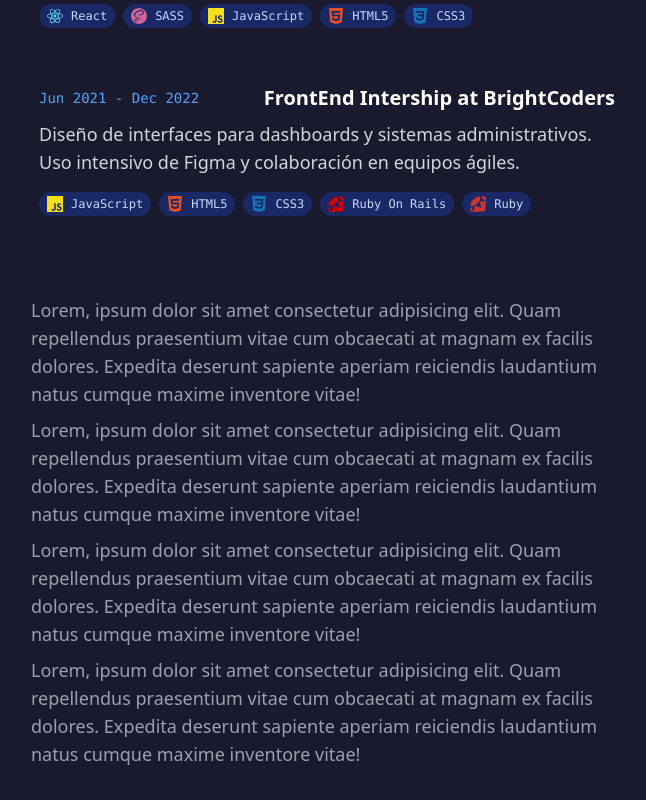
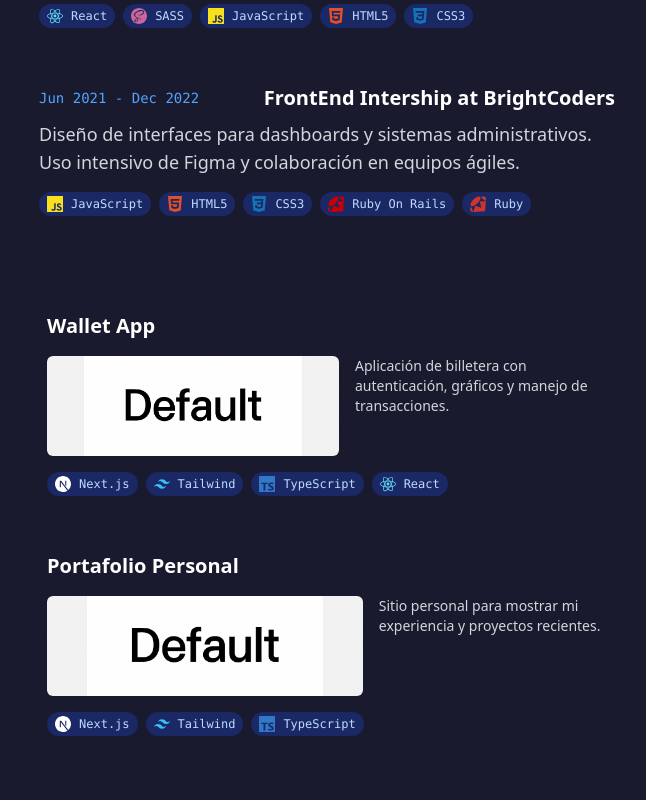
Before and after one commit to SpidySamurai/web-portfolio2025, a Next.js app: page / in a window 1280 px wide. Shown: the part 1618-2418 px from the top of the page, without its empty margins (633-1279 px from the left). Built offline with nearby package versions, Linux system fonts and the light colour scheme.

Commit message:
Project Item

```diff
--- a/src/components/items/ExperienceItem.tsx
+++ b/src/components/items/ExperienceItem.tsx
@@ -9,7 +9,7 @@ type ExperienceItemProps = {
     stack: string[]
 };
 
-function ExperienceItem({ title, date, description, stack }: ExperienceItemProps) {
+function  ExperienceItem({ title, date, description, stack }: ExperienceItemProps) {
   return (
     <>
     <a href="#" className="block">
--- a/src/components/items/ProjectItem.tsx
+++ b/src/components/items/ProjectItem.tsx
@@ -0,0 +1,43 @@
+'use client';
+
+import Image from 'next/image';
+import TechStack from './TechStack';
+
+type ProjectItemProps = {
+  title: string;
+  imageUrl: string;
+  description: string;
+  stack: string[];
+  projectUrl?: string;
+};
+
+export default function ProjectItem({
+  title,
+  imageUrl,
+  description,
+  stack,
+  projectUrl,
+}: ProjectItemProps) {
+  return (
+    <a href={projectUrl || '#'} target="_blank" rel="noopener noreferrer" className="block">
+      <div className="rounded-lg overflow-hidden transition-transform duration-300 p-4 space-y-4 hover:bg-white/5 hover:scale-[1.02] cursor-pointer">
+        <h3 className="text-xl font-bold text-white">{title}</h3>
+
+        <div className="flex flex-col sm:flex-row gap-4 items-start">
+          <div className="w-full min-w-[220] max-w-[320] h-[100px] relative">
+            <Image
+              src={imageUrl}
+              alt={title}
+              fill
+              className="object-cover rounded-md"
+            />
+          </div>
+
+          <p className="text-sm text-gray-300">{description}</p>
+        </div>
+
+        <TechStack stack={stack} />
+      </div>
+    </a>
+  );
+}
--- a/src/components/sections/Projects.tsx
+++ b/src/components/sections/Projects.tsx
@@ -1,15 +1,16 @@
 'use client';
 
+import ProjectItem from "../items/ProjectItem";
+import { projects } from "@/data/projects";
+
 const Projects = () => {
-    return <div className="pl-2 flex flex-col gap-2 text-lg">
-        <p>Lorem, ipsum dolor sit amet consectetur adipisicing elit. Quam repellendus praesentium vitae cum obcaecati at magnam ex facilis dolores. Expedita deserunt sapiente aperiam reiciendis laudantium natus cumque maxime inventore vitae!</p>
-
-        <p>Lorem, ipsum dolor sit amet consectetur adipisicing elit. Quam repellendus praesentium vitae cum obcaecati at magnam ex facilis dolores. Expedita deserunt sapiente aperiam reiciendis laudantium natus cumque maxime inventore vitae!</p>
-
-        <p>Lorem, ipsum dolor sit amet consectetur adipisicing elit. Quam repellendus praesentium vitae cum obcaecati at magnam ex facilis dolores. Expedita deserunt sapiente aperiam reiciendis laudantium natus cumque maxime inventore vitae!</p>
-
-        <p>Lorem, ipsum dolor sit amet consectetur adipisicing elit. Quam repellendus praesentium vitae cum obcaecati at magnam ex facilis dolores. Expedita deserunt sapiente aperiam reiciendis laudantium natus cumque maxime inventore vitae!</p>
+  return (
+    <div className="pl-2 flex flex-col gap-6 text-lg">
+      {projects.map((project, idx) => (
+        <ProjectItem key={idx} {...project} />
+      ))}
     </div>
-}
+  );
+};
 
 export default Projects;
--- /dev/null
+++ b/src/data/projects.ts
@@ -0,0 +1,25 @@
+export type Project = {
+  title: string;
+  imageUrl: string;
+  description: string;
+  stack: string[];
+  projectUrl?: string;
+};
+
+const imgPath = '/utils/img/01b6c8e2-295f-494e-acd0-e71473ebf089.png';
+
+export const projects: Project[] = [
+  {
+    title: 'Wallet App',
+    imageUrl: imgPath,
+    description: 'Aplicación de billetera con autenticación, gráficos y manejo de transacciones.',
+    stack: ['Next', 'Tailwind', 'TypeScript', 'React'],
+    projectUrl: 'https://miwallet.com',
+  },
+  {
+    title: 'Portafolio Personal',
+    imageUrl: imgPath,
+    description: 'Sitio personal para mostrar mi experiencia y proyectos recientes.',
+    stack: ['Next', 'Tailwind', 'TypeScript'],
+  },
+];
```
Also changed, not shown: public/utils/img/01b6c8e2-295f-494e-acd0-e71473ebf089.png (added), src/utils/img/01b6c8e2-295f-494e-acd0-e71473ebf089.png (added).
